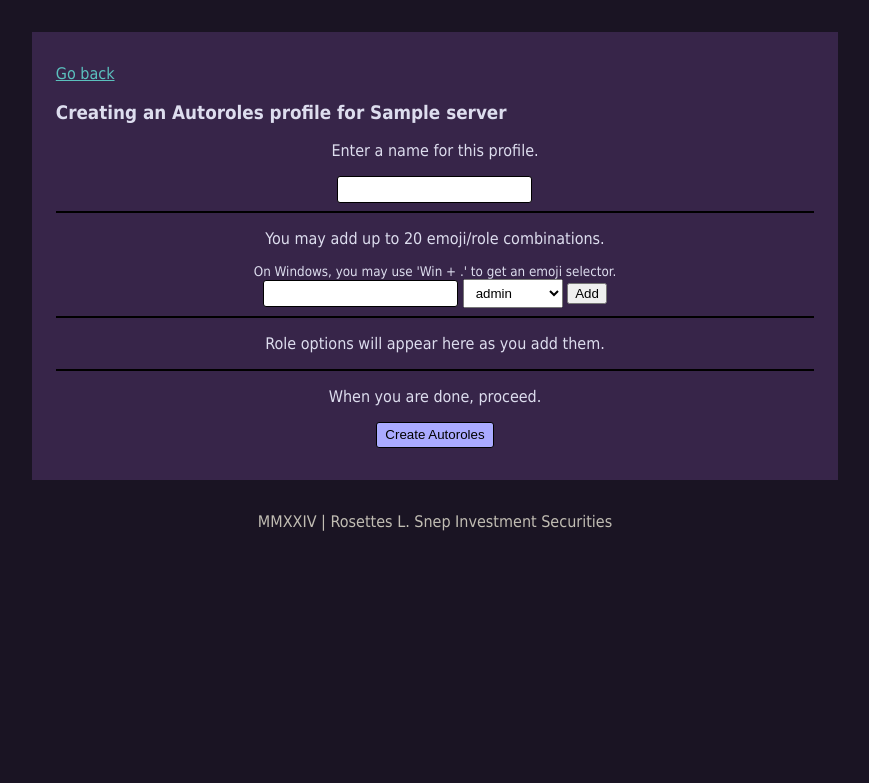
After one commit to markski1/RosettesDiscord, a Flask app: template Admin Panel/templates/roles.jinja2 in a window 1280 px wide. The commit adds this page. Shown: the top 783 px of the page, without its empty margins (205-1074 px from the left). Run offline with Flask 3, Linux system fonts and the light colour scheme; the template is opened without the code that fills it: most values are stand-ins (such as "Sample title", 1, 10 or a date in 2020).

Commit message:
Show role selector in autorole maker

```diff
--- a/Admin Panel/routes/home.py
+++ b/Admin Panel/routes/home.py
@@ -12,4 +12,4 @@ def index(is_htmx):
     if current_user.is_authenticated:
         return redirect("/panel/")
 
-    return render_template("index.html", htmx=is_htmx)
+    return render_template("index.jinja2", htmx=is_htmx)
--- a/Admin Panel/static/style.css
+++ b/Admin Panel/static/style.css
@@ -1,17 +1,16 @@
 /* Sections */
 body {
-    background-color: #666666;
+    background-color: #1A1423;
     font-family: Tahoma, SansSerif, sans-serif;
-    color: #BBBBBB;
 }
 
 main {
     margin: 2rem auto auto;
     width: 60%;
     max-width: 800px;
-    background-color: #EEEEEE;
+    background-color: #372549;
     padding: 1rem 1.5rem;
-    color: #202020;
+    color: #DDDDEE;
 }
 
 footer {
@@ -27,15 +26,19 @@ table, td {
 }
 
 a {
-    color: black;
+    color: #5bc0be;
+}
+
+hr {
+    border: 1px black solid;
 }
 
 /* My Components */
 
 .block {
-    background-color: #BBBBBB;
-    padding: 0.2rem 0.5rem;
-    margin: 0.5rem;
+    background-color: #FFFFFF10;
+    padding: 0.2rem 0.75rem;
+    margin: 1rem .5rem;
     border-radius: 5px;
 }
 
--- a/Admin Panel/templates/index.html
+++ b/Admin Panel/templates/index.jinja2
@@ -1,4 +1,4 @@
-{% extends "layout.html" %}
+{% extends "layout.jinja2" %}
 {% block title %}Login{% endblock %}
 
 {% block main %}
--- /dev/null
+++ b/Admin Panel/templates/layout.jinja2
@@ -0,0 +1,46 @@
+{% if htmx %}
+    {% block main %} {% endblock %}
+    <script>
+        document.title = "Rosettes - {{ self.title() }}";
+        window.scrollTo(0, 0);
+    </script>
+{% else %}
+    <html lang="en">
+    <head>
+        <meta charset="utf-8">
+        <link rel="stylesheet" href="{{ url_for('static', filename='style.css') }}"/>
+        <title>Rosettes - {% block title %}{% endblock %}</title>
+    </head>
+    <body>
+        <main>
+            {{ self.main() }}
+        </main>
+        <footer style="user-select: none" onclick="ChangeFooter()">
+            <p alt="click me" style="color: #c1bdb3">MMXXIV | <span id="footerText"></span></p>
+        </footer>
+    </body>
+    <script>
+        const randNames = [
+            "Rosettes Automation, Inc",
+            "Rosettes Industries",
+            "Rosettes Technology Corporation",
+            "Rosettes Grand Prix Engineering Ltd.",
+            "Rosettes Consumer Consulting",
+            "Rosetted Valley Bank",
+            "Rosettes Mutual",
+            "Rosettes Gas & Electric Company",
+            "Rosettes L. Snep Investment Securities",
+            "Rosettes Savings and Loan Association",
+            "Rosettes-Myers Squibb",
+            "Rosettes-Volkswaggen Emissions Monitoring",
+            "FTX Rosettes F1 Team"
+        ];
+
+        ChangeFooter();
+
+        function ChangeFooter() {
+            document.getElementById("footerText").innerHTML = randNames[Math.floor(Math.random() * randNames.length)]
+        }
+    </script>
+    </html>
+{% endif %}
--- a/Admin Panel/templates/panel.html
+++ b/Admin Panel/templates/panel.jinja2
@@ -1,15 +1,15 @@
-{% extends "layout.html" %}
+{% extends "layout.jinja2" %}
 {% block title %}Panel{% endblock %}
 
 {% block main %}
 
-    <p>Welcome, {{ user['namecache'] }} | <a href="/session/logout">Logout</a></p>
+    <small>Welcome, {{ user['namecache'] }} | <a href="/session/logout">Logout</a></small>
 
     <h2>Servers</h2>
     <hr>
     {% for server in servers %}
         <div class="block">
-            <h4>{{ server['namecache'] }}</h4>
+            <p style="font-size: 1.3rem; font-weight: bold; margin: .75rem 0;">{{ server['namecache'] }}</p>
             <p>{{ server['members'] }} members.</p>
             <p><a href="/panel/{{ server['id'] }}/settings">Settings</a> | <a href="/panel/{{ server['id'] }}/roles">Roles</a></p>
         </div>
--- a/Admin Panel/templates/prompts/success.html
+++ b/Admin Panel/templates/prompts/success.jinja2
@@ -1,4 +1,4 @@
-{% extends "layout.html" %}
+{% extends "layout.jinja2" %}
 {% block title %}Success{% endblock %}
 
 {% block main %}
--- /dev/null
+++ b/Admin Panel/templates/roles.jinja2
@@ -0,0 +1,35 @@
+{% extends "layout.jinja2" %}
+{% block title %}Creating Autoroles{% endblock %}
+
+{% block main %}
+
+    <p><a href="/panel/">Go back</a></p>
+
+    <h3>Creating an Autoroles profile for {{ server['namecache'] }}</h3>
+
+    <form method="POST" action="/panel/{{ server['id'] }}/update-roles" style="text-align: center;">
+        <p></p>
+        <p>Enter a name for this profile.</p>
+        <input type="text" name="name" />
+        <hr>
+        <p>You may add up to 20 emoji/role combinations.</p>
+        <small>On Windows, you may use 'Win + .' to get an emoji selector.</small>
+        <div>
+            <input type="text" id="chosen_emoji">
+            <select id="chosen_role">
+                {% for role in roles %}
+                    <option value="{{ role.id }}" style="background-color: {{ role.color }}">{{ role.rolename }}</option>
+                {% endfor %}
+            </select>
+            <button id="add">Add</button>
+        </div>
+        <hr>
+        <div id="rolegroups">
+            <p>Role options will appear here as you add them.</p>
+        </div>
+        <hr>
+        <p>When you are done, proceed.</p>
+        <input type="submit" value="Create Autoroles">
+    </form>
+
+{% endblock %}
```
Also changed, not shown: Admin Panel/routes/action.py (+1 -17 lines), Admin Panel/routes/panel.py (+6 -4 lines), Admin Panel/templates/layout.html (deleted, +0 -23 lines), Admin Panel/templates/roles.html (deleted, +0 -14 lines), Admin Panel/templates/settings.jinja2 (renamed from Admin Panel/templates/settings.html, +4 -12 lines), Admin Panel/templates/prompts/error.html (deleted), Admin Panel/templates/prompts/error.jinja2 (added), 1 other file.
